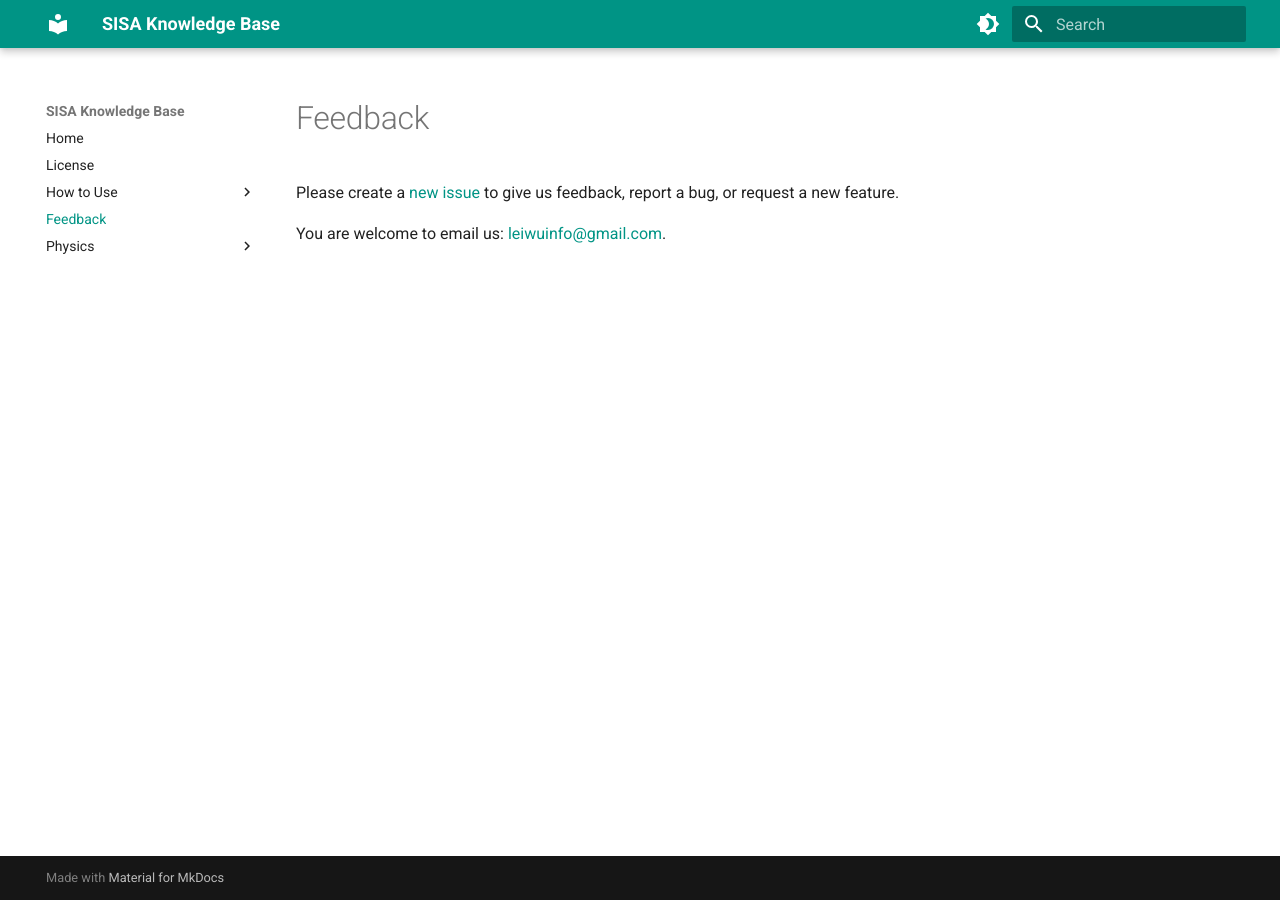
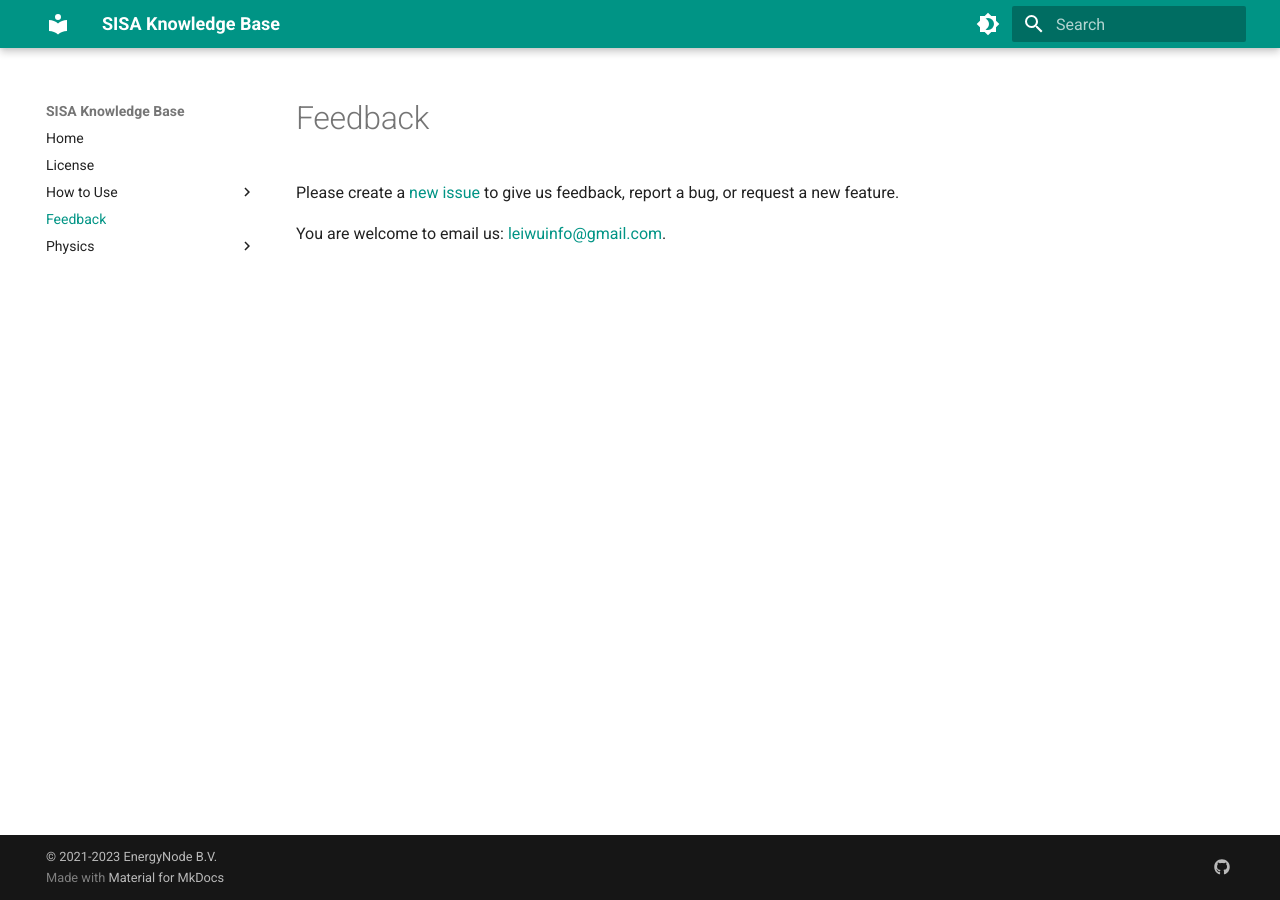
Before and after one commit to EnergyNode/sisa_public, an MkDocs documentation site: the page built from docs/feedback.md, in a window 1280 px wide. Built offline with MkDocs 1.6.1 and Material for MkDocs 9.7.7, drawn with Linux system fonts in a browser that asks for light colours.

Commit message:
Update mkdocs.yml

```diff
--- a/mkdocs.yml
+++ b/mkdocs.yml
@@ -57,7 +57,15 @@ markdown_extensions:
   - attr_list
   - md_in_html
 
+extra:
+  social:
+    - icon: fontawesome/brands/github
+      link: https://github.com/EnergyNode/sisa_public
+
 extra_javascript:
   - javascripts/mathjax.js
   - https://polyfill.io/v3/polyfill.min.js?features=es6
   - https://cdn.jsdelivr.net/npm/mathjax@3/es5/tex-mml-chtml.js
+
+copyright: |
+  &copy; 2021-2023 EnergyNode B.V.
```
